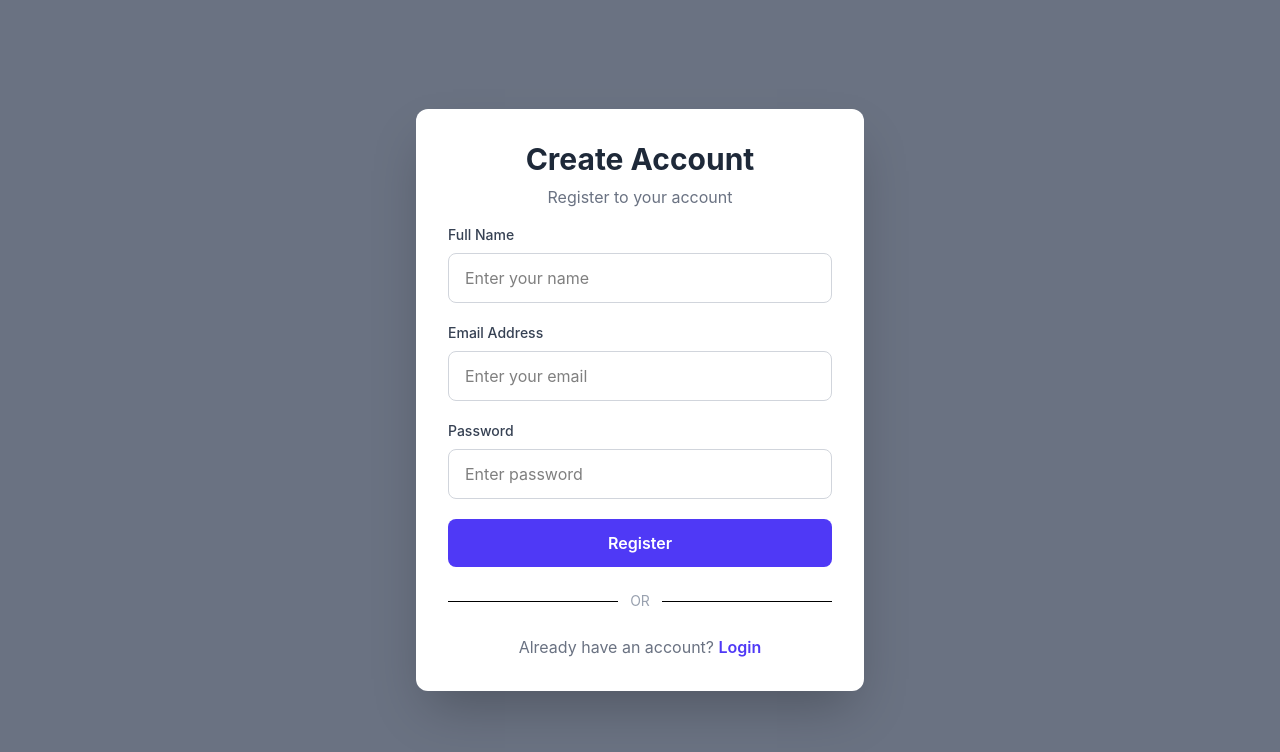
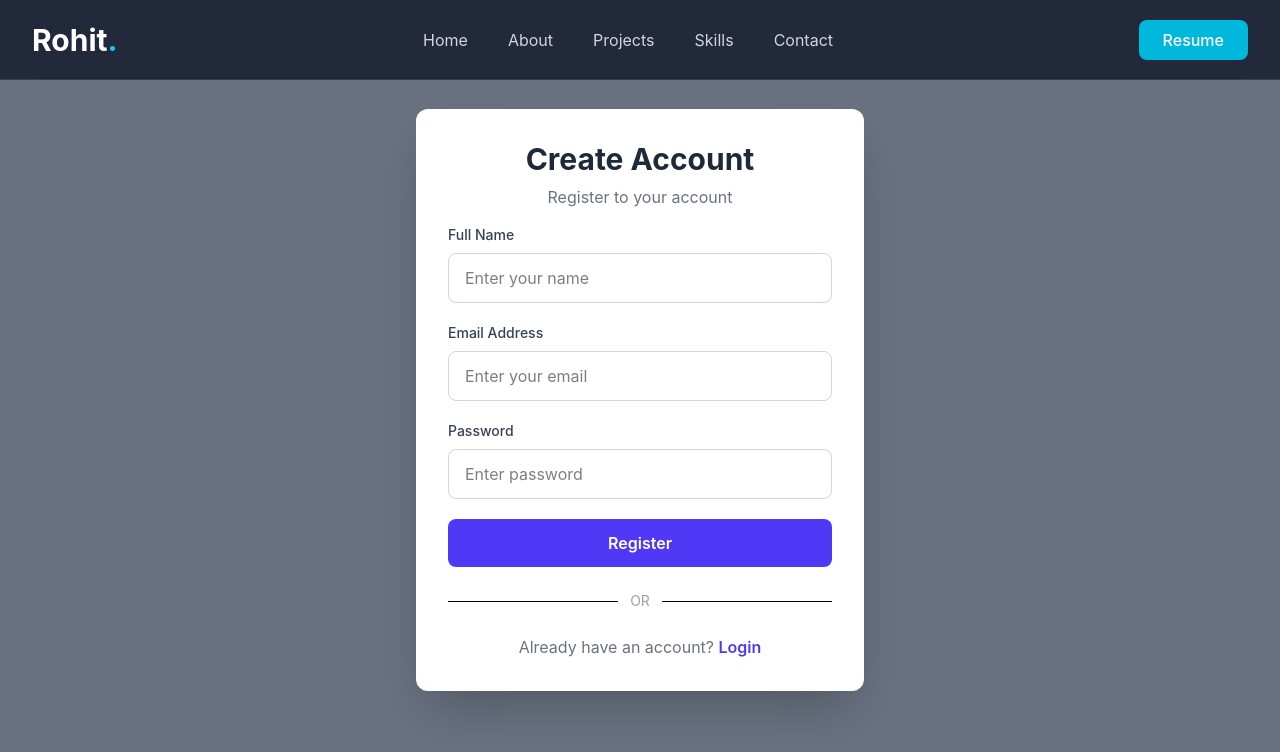
Before and after one commit to rohitdevelop/mind-form, a React app in the folder frontend/: page /register in a window 1280 px wide. Shown: the top 752 px of the page. Built offline with nearby package versions, Linux system fonts and the light colour scheme; the HTML template or start-up script is replaced by a standard one.

Commit message:
created a home page and navbar

```diff
--- a/frontend/package.json
+++ b/frontend/package.json
@@ -11,6 +11,7 @@
   },
   "dependencies": {
     "@tailwindcss/vite": "^4.3.0",
+    "lucide-react": "^1.24.0",
     "react": "^19.2.5",
     "react-dom": "^19.2.5",
     "react-icons": "^5.6.0",
--- a/frontend/src/components/Home.js
+++ /dev/null
@@ -1,15 +0,0 @@
-import React from 'react'
-
-const Home = () => {
-  return (
-    <div>
-      <h1
-        className="text-4xl bg-amber-900 font-bold text-center mt-10"
-      >
-        Welcome to the Home Page
-      </h1>
-    </div>
-  )
-}
-
-export default Home
--- /dev/null
+++ b/frontend/src/components/Navbar.jsx
@@ -0,0 +1,116 @@
+import React from "react";
+import {
+  House,
+  User,
+  FolderKanban,
+  Mail,
+} from "lucide-react";
+
+const Navbar = () => {
+  const navItems = [
+    {
+      name: "Home",
+      icon: <House size={22} />,
+    },
+    {
+      name: "About",
+      icon: <User size={22} />,
+    },
+    {
+      name: "Projects",
+      icon: <FolderKanban size={22} />,
+    },
+    {
+      name: "Contact",
+      icon: <Mail size={22} />,
+    },
+  ];
+
+  return (
+    <>
+      {/* Desktop Navbar */}
+{/* Desktop Navbar */}
+<nav className="hidden md:flex fixed top-0 left-0 w-full h-20 bg-[#0f172a]/80 backdrop-blur-lg border-b border-white/10 z-50">
+  <div className="max-w-7xl w-full mx-auto px-8 flex items-center justify-between">
+
+    {/* Logo */}
+    <h1 className="text-3xl font-bold text-white cursor-pointer">
+      Rohit<span className="text-cyan-400">.</span>
+    </h1>
+
+    {/* Nav Links */}
+    <ul className="flex items-center gap-10">
+      <li>
+        <a
+          href="#home"
+          className="text-gray-300 hover:text-cyan-400 transition duration-300"
+        >
+          Home
+        </a>
+      </li>
+
+      <li>
+        <a
+          href="#about"
+          className="text-gray-300 hover:text-cyan-400 transition duration-300"
+        >
+          About
+        </a>
+      </li>
+
+      <li>
+        <a
+          href="#projects"
+          className="text-gray-300 hover:text-cyan-400 transition duration-300"
+        >
+          Projects
+        </a>
+      </li>
+
+      <li>
+        <a
+          href="#skills"
+          className="text-gray-300 hover:text-cyan-400 transition duration-300"
+        >
+          Skills
+        </a>
+      </li>
+
+      <li>
+        <a
+          href="#contact"
+          className="text-gray-300 hover:text-cyan-400 transition duration-300"
+        >
+          Contact
+        </a>
+      </li>
+    </ul>
+
+    {/* Button */}
+    <button className="px-6 py-2 rounded-lg bg-cyan-500 hover:bg-cyan-600 transition text-white font-medium">
+      Resume
+    </button>
+  </div>
+</nav>
+      {/* Mobile Bottom Navbar */}
+      <nav className="md:hidden fixed bottom-5 left-1/2 -translate-x-1/2 z-50 w-[92%]">
+        <div className="flex justify-around items-center py-3 rounded-full bg-white/10 backdrop-blur-xl border border-white/20 shadow-2xl">
+          {navItems.map((item) => (
+            <button
+              key={item.name}
+              className="flex flex-col items-center text-gray-300 hover:text-cyan-400 transition-all duration-300"
+            >
+              {item.icon}
+
+              <span className="text-[11px] mt-1">
+                {item.name}
+              </span>
+            </button>
+          ))}
+        </div>
+      </nav>
+    </>
+  );
+};
+
+export default Navbar;
--- /dev/null
+++ b/frontend/src/pages/Home/Todo.jsx
@@ -0,0 +1,85 @@
+import React from "react";
+
+const Todo = () => {
+  return (
+    <div className="min-h-screen bg-gradient-to-br from-slate-900 via-indigo-900 to-black flex items-center justify-center p-5">
+      <div className="w-full max-w-2xl bg-white/10 backdrop-blur-lg border border-white/20 rounded-3xl shadow-2xl p-8">
+        {/* Heading */}
+        <div className="text-center mb-8">
+          <h1 className="text-4xl font-bold text-white">
+            📝 My Todo App
+          </h1>
+          <p className="text-gray-300 mt-2">
+            Stay organized. Stay productive.
+          </p>
+        </div>
+
+        {/* Input Section */}
+        <div className="flex gap-3 mb-8">
+          <input
+            type="text"
+            placeholder="Enter a new task..."
+            className="flex-1 px-5 py-3 rounded-xl bg-white text-gray-800 outline-none focus:ring-2 focus:ring-indigo-500"
+          />
+
+          <button className="bg-indigo-600 hover:bg-indigo-700 text-white px-6 rounded-xl font-semibold transition">
+            Add
+          </button>
+        </div>
+
+        {/* Todo List */}
+        <div className="space-y-4">
+          {/* Task 1 */}
+          <div className="flex items-center justify-between bg-white rounded-xl p-4 shadow">
+            <div className="flex items-center gap-3">
+              <input type="checkbox" className="w-5 h-5" />
+              <p className="text-gray-800 font-medium">
+                Learn React Hooks
+              </p>
+            </div>
+
+            <button className="bg-red-500 hover:bg-red-600 text-white px-4 py-2 rounded-lg">
+              Delete
+            </button>
+          </div>
+
+          {/* Task 2 */}
+          <div className="flex items-center justify-between bg-green-100 rounded-xl p-4 shadow">
+            <div className="flex items-center gap-3">
+              <input type="checkbox" checked readOnly className="w-5 h-5" />
+              <p className="text-gray-500 line-through font-medium">
+                Build Todo UI
+              </p>
+            </div>
+
+            <button className="bg-red-500 hover:bg-red-600 text-white px-4 py-2 rounded-lg">
+              Delete
+            </button>
+          </div>
+
+          {/* Task 3 */}
+          <div className="flex items-center justify-between bg-white rounded-xl p-4 shadow">
+            <div className="flex items-center gap-3">
+              <input type="checkbox" className="w-5 h-5" />
+              <p className="text-gray-800 font-medium">
+                Connect Backend API
+              </p>
+            </div>
+
+            <button className="bg-red-500 hover:bg-red-600 text-white px-4 py-2 rounded-lg">
+              Delete
+            </button>
+          </div>
+        </div>
+
+        {/* Footer */}
+        <div className="mt-8 flex justify-between text-gray-300 text-sm">
+          <span>Total Tasks: 3</span>
+          <span>Completed: 1</span>
+        </div>
+      </div>
+    </div>
+  );
+};
+
+export default Todo;
--- a/frontend/src/pages/habits/CreateHabit.jsx
+++ /dev/null
@@ -1,5 +0,0 @@
-import React from "react";
-
-export default function CreateHabit() {
-  return <div>Create Habit</div>;
-}
--- a/frontend/src/pages/habits/Habits.jsx
+++ /dev/null
@@ -1,5 +0,0 @@
-import React from "react";
-
-export default function Habits() {
-  return <div>Habits List</div>;
-}
--- a/frontend/src/routes/AllRouters.jsx
+++ b/frontend/src/routes/AllRouters.jsx
@@ -2,10 +2,14 @@ import React from 'react'
 import Register from '../pages/auth/Register'
 import Login from '../pages/auth/Login'
 import { Route, Routes } from 'react-router-dom'
+import Todo from '../pages/Home/todo'
+import Navbar from '../components/Navbar'
 const AlllRouters = () => {
   return (
     <div>
+      <Navbar />
         <Routes>
+         <Route path="/" element={<Todo />} />
          <Route path="/login" element={<Login />} />
          <Route path="/register" element={<Register />} />
         </Routes>
```
Also changed, not shown: 1 other file (tests, documents, lock files or other folders).
